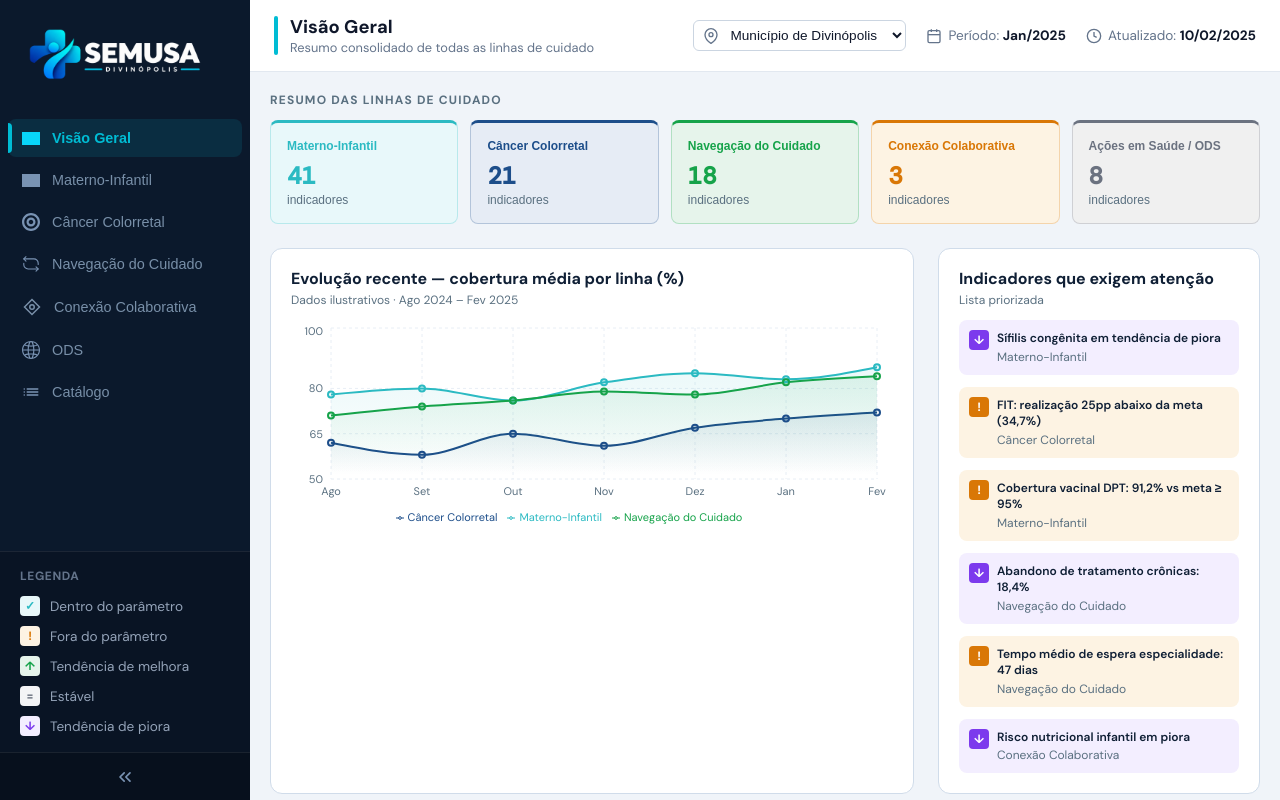
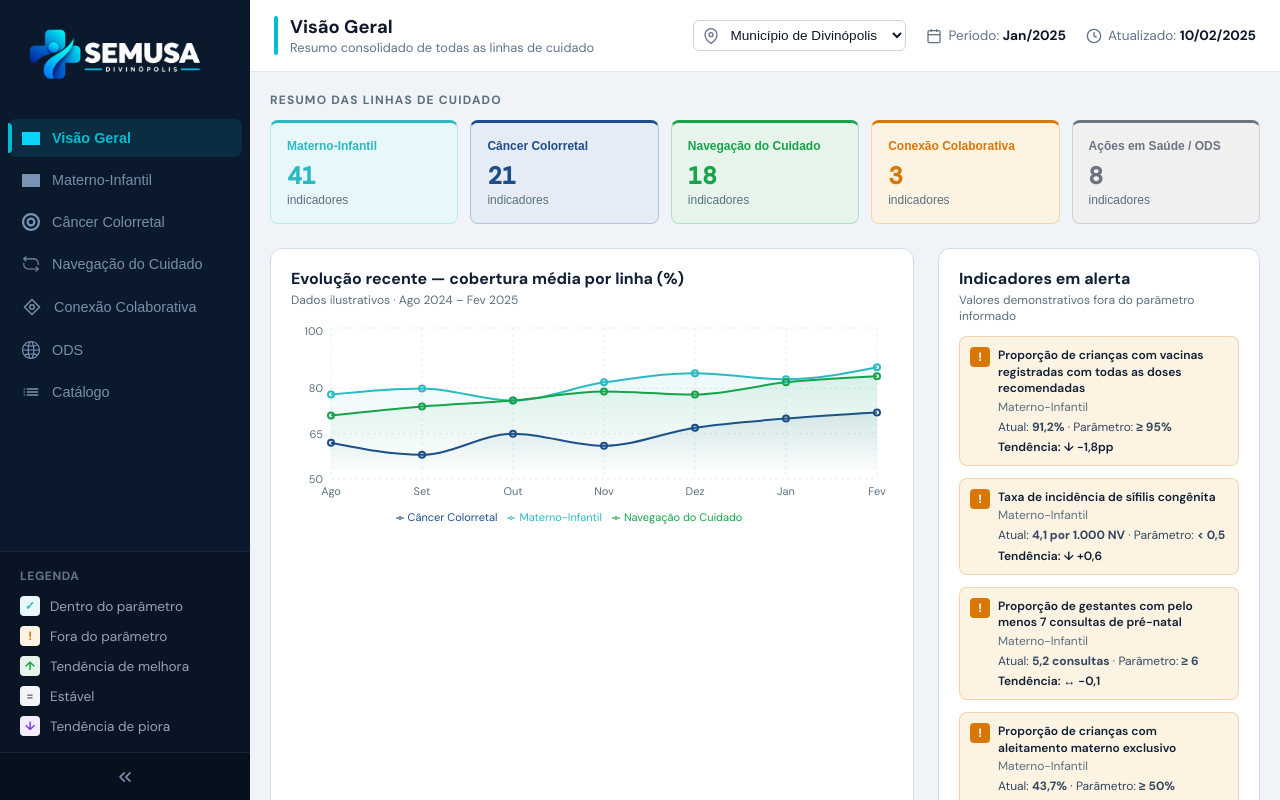
Before and after one commit to Matheus-Emanue123/Dashboard-SEMUSA, a React (Vite) app in the folder frontend/: page / in a window 1280 px wide. Shown: the top 800 px of the page. Built offline with nearby package versions, Linux system fonts and the light colour scheme; grey boxes are pictures that could not be loaded.

Commit message:
feat(frontend): adiciona indicadores em alerta

```diff
--- a/frontend/src/pages/Dashboard/AttentionList.jsx
+++ b/frontend/src/pages/Dashboard/AttentionList.jsx
@@ -1,23 +1,27 @@
-import { ATTENTION_INDICATORS, STATUS_STYLES } from "../../services/overviewDashboard";
+import { ALERT_INDICATORS } from "../../services/catalogIndicators";
+import { STATUS_STYLES } from "../../services/overviewDashboard";
 import SectionHeading from "./SectionHeading";
 
 function AttentionList() {
   return (
     <article className="dashboard-panel attention-list">
       <SectionHeading
-        title="Indicadores que exigem atenção"
-        subtitle="Lista priorizada"
+        title="Indicadores em alerta"
+        subtitle="Valores demonstrativos fora do parâmetro informado"
       />
 
       <ul className="attention-list__items">
-        {ATTENTION_INDICATORS.map((item) => {
-          const status = STATUS_STYLES[item.status];
+        {ALERT_INDICATORS.length ? ALERT_INDICATORS.map((item) => {
+          const status = STATUS_STYLES.alert;
+          const value = item.unit && !item.value.endsWith(item.unit)
+            ? `${item.value} ${item.unit}`
+            : item.value;
 
           return (
             <li
-              key={item.label}
+              key={item.id}
               className="attention-item"
-              style={{ backgroundColor: status.background }}
+              style={{ backgroundColor: status.background, borderColor: status.softBorder }}
             >
               <span
                 className="attention-item__badge"
@@ -27,12 +31,22 @@ function AttentionList() {
                 {status.symbol}
               </span>
               <div>
-                <p className="attention-item__label">{item.label}</p>
+                <p className="attention-item__label">{item.name}</p>
                 <p className="attention-item__line">{item.line}</p>
+                <p className="attention-item__comparison">
+                  Atual: <strong>{value}</strong>
+                  <span aria-hidden="true"> · </span>
+                  Parâmetro: <strong>{item.parameter}</strong>
+                </p>
+                {item.trend !== "—" ? (
+                  <p className="attention-item__trend">
+                    Tendência: {item.trend}
+                  </p>
+                ) : null}
               </div>
             </li>
           );
-        })}
+        }) : <li className="attention-list__empty">Nenhum indicador demonstrativo fora do parâmetro.</li>}
       </ul>
     </article>
   );
--- a/frontend/src/pages/Dashboard/Dashboard.css
+++ b/frontend/src/pages/Dashboard/Dashboard.css
@@ -126,6 +126,8 @@
   display: flex;
   flex-direction: column;
   gap: 12px;
+  max-height: 480px;
+  overflow-y: auto;
 }
 
 .attention-item {
@@ -133,6 +135,7 @@
   align-items: flex-start;
   gap: 8px;
   padding: 10px;
+  border: 1px solid;
   border-radius: 8px;
 }
 
@@ -161,6 +164,31 @@
   margin: 2px 0 0;
   font-size: 0.75rem;
   color: #5a7080;
+}
+
+.attention-item__comparison,
+.attention-item__trend {
+  margin: 4px 0 0;
+  font-size: 0.75rem;
+  line-height: 1.35;
+}
+
+.attention-item__comparison {
+  color: #33485f;
+}
+
+.attention-item__trend {
+  font-weight: 600;
+}
+
+.attention-list__empty {
+  margin-top: 12px;
+  padding: 16px;
+  border-radius: 8px;
+  background: #f0f4f9;
+  color: #5a7080;
+  font-size: 0.875rem;
+  text-align: center;
 }
 
 .status-bars {
--- a/frontend/src/services/catalogIndicators.js
+++ b/frontend/src/services/catalogIndicators.js
@@ -8,6 +8,7 @@ function ficha(id, name, line, extra = {}) {
     value: extra.value ?? "—",
     unit: extra.unit ?? "",
     parameter: extra.parameter ?? "A definir",
+    parameterStatus: extra.parameterStatus ?? "unevaluated",
     status: extra.status ?? "stable",
     trend: extra.trend ?? "—",
     period: extra.period ?? "—",
@@ -26,19 +27,19 @@ const ODS = "Ações em Saúde / ODS";
 
 export const MATERNO_FICHA_INDICATORS = [
   ficha("mi01", "Proporção de crianças com vacinas registradas com todas as doses recomendadas", MATERNO, {
-    value: "91,2%", unit: "%", parameter: "≥ 95%", status: "alert", trend: "↓ -1,8pp", period: "Dez/2024",
+    value: "91,2%", unit: "%", parameter: "≥ 95%", parameterStatus: "outside", status: "alert", trend: "↓ -1,8pp", period: "Dez/2024",
     source: "SI-PNI / SIPNI", frequency: "Quadrimestral",
   }),
   ficha("mi02", "Taxa de incidência de sífilis gestacional", MATERNO, {
     unit: "por 1.000 NV", parameter: "A definir", frequency: "Anual", source: "SINAN / SINASC",
   }),
   ficha("mi03", "Taxa de incidência de sífilis congênita", MATERNO, {
-    value: "4,1", unit: "por 1.000 NV", parameter: "< 0,5", status: "worsening", trend: "↓ +0,6",
+    value: "4,1", unit: "por 1.000 NV", parameter: "< 0,5", parameterStatus: "outside", status: "worsening", trend: "↓ +0,6",
     period: "Dez/2024", source: "SINAN", frequency: "Anual",
   }),
   ficha("mi04", "Número de casos novos de AIDS em menores de 1 ano", MATERNO, { unit: "casos", frequency: "Anual", source: "SINAN" }),
   ficha("mi05", "Taxa de mortalidade infantil (TMI)", MATERNO, {
-    value: "8,3", unit: "por 1.000 NV", parameter: "< 10", status: "ok", trend: "↑ -0,7",
+    value: "8,3", unit: "por 1.000 NV", parameter: "< 10", parameterStatus: "within", status: "ok", trend: "↑ -0,7",
     period: "2024", source: "SIM / SINASC", frequency: "Anual",
   }),
   ficha("mi06", "Razão de mortalidade materna (RMM)", MATERNO, { unit: "por 100 mil NV", frequency: "Anual", source: "SIM / SINASC" }),
@@ -49,7 +50,7 @@ export const MATERNO_FICHA_INDICATORS = [
   ficha("mi11", "Proporção de crianças com 1 ou mais internações no último ano", MATERNO, { unit: "%", source: "SIH/SUS" }),
   ficha("mi12", "Percentual de internações por condições sensíveis à APS (ICSAP)", MATERNO, { unit: "%", source: "SIH/SUS" }),
   ficha("mi13", "Proporção de gestantes com pelo menos 7 consultas de pré-natal", MATERNO, {
-    value: "5,2", unit: "consultas", parameter: "≥ 6", status: "alert", trend: "↔ -0,1",
+    value: "5,2", unit: "consultas", parameter: "≥ 6", parameterStatus: "outside", status: "alert", trend: "↔ -0,1",
     period: "Jan/2025", source: "e-SUS / PEC", frequency: "Mensal",
   }),
   ficha("mi14", "Proporção de gestantes com pelo menos 7 registros de pressão arterial", MATERNO, { unit: "%", source: "e-SUS / PEC" }),
@@ -67,13 +68,13 @@ export const MATERNO_FICHA_INDICATORS = [
   ficha("mi26", "Proporção de pessoas avaliadas sobre insegurança alimentar", MATERNO, { unit: "%", source: "SISVAN" }),
   ficha("mi27", "Proporção de preenchimento do formulário de marcadores de consumo alimentar", MATERNO, { unit: "%", source: "SISVAN" }),
   ficha("mi28", "Proporção de crianças com aleitamento materno exclusivo", MATERNO, {
-    value: "43,7%", unit: "%", parameter: "≥ 50%", status: "alert", trend: "↑ +2,1pp",
+    value: "43,7%", unit: "%", parameter: "≥ 50%", parameterStatus: "outside", status: "alert", trend: "↑ +2,1pp",
     period: "Dez/2024", source: "e-SUS / PEC", frequency: "Semestral",
   }),
   ficha("mi29", "Proporção de pelo menos 2 visitas ACS/TACS (30 dias e 6 meses de vida)", MATERNO, { unit: "%", source: "e-SUS / PEC" }),
   ficha("mi30", "Proporção de visitas do ACS entre o 2º e o 6º mês de vida", MATERNO, { unit: "%", source: "e-SUS / PEC" }),
   ficha("mi31", "Proporção de consultas entre a 1ª e a 12ª semana de gestação", MATERNO, {
-    value: "78,4%", unit: "%", parameter: "≥ 70%", status: "ok", trend: "↑ +3,2pp",
+    value: "78,4%", unit: "%", parameter: "≥ 70%", parameterStatus: "within", status: "ok", trend: "↑ +3,2pp",
     period: "Jan/2025", source: "e-SUS / PEC", frequency: "Mensal",
   }),
   ficha("mi32", "Tempo de espera porta-médico hospitalar", MATERNO, { unit: "minutos", source: "Sistemas hospitalares" }),
@@ -90,11 +91,11 @@ export const CANCER_FICHA_INDICATORS = [
     unit: "%", parameter: "> 75%", frequency: "Semestral", source: "e-SUS / PEC",
   }),
   ficha("cc02", "Proporção de teste imunohistoquímico fecal (FIT) positivos", CANCER, {
-    value: "34,7%", unit: "%", parameter: "≥ 60%", status: "alert", trend: "↑ +5,1pp",
+    value: "34,7%", unit: "%", parameter: "≥ 60%", parameterStatus: "outside", status: "alert", trend: "↑ +5,1pp",
     period: "Jan/2025", source: "e-SUS / PEC", frequency: "Anual",
   }),
   ficha("cc03", "Proporção de colonoscopias realizadas", CANCER, {
-    value: "61,5%", unit: "%", parameter: "≥ 80%", status: "alert", trend: "↑ +8,3pp",
+    value: "61,5%", unit: "%", parameter: "≥ 80%", parameterStatus: "outside", status: "alert", trend: "↑ +8,3pp",
     period: "Dez/2024", source: "PEC / AAE", frequency: "Anual",
   }),
   ficha("cc04", "Tempo médio estimado para acesso à consulta especializada", CANCER, {
@@ -103,7 +104,7 @@ export const CANCER_FICHA_INDICATORS = [
   ficha("cc05", "Tempo médio estimado para resultado da biópsia", CANCER, { unit: "dias", source: "Sistemas hospitalares" }),
   ficha("cc06", "Proporção de pessoas com consulta no hospital do câncer em até 30 dias após suspeita", CANCER, { unit: "%", source: "UNACOM" }),
   ficha("cc07", "Proporção de pessoas com tratamento iniciado em até 60 dias após diagnóstico", CANCER, {
-    value: "72,3%", unit: "%", parameter: "≥ 80%", status: "alert", trend: "↑ +4,1pp",
+    value: "72,3%", unit: "%", parameter: "≥ 80%", parameterStatus: "outside", status: "alert", trend: "↑ +4,1pp",
     period: "Dez/2024", source: "SIH/SUS + Hospital", frequency: "Semestral",
   }),
   ficha("cc08", "Incidência de pessoas internadas durante o tratamento", CANCER, { unit: "casos", source: "UNACOM" }),
@@ -114,7 +115,7 @@ export const CANCER_FICHA_INDICATORS = [
   ficha("cc13", "Taxa de incidência de câncer colorretal", CANCER, { unit: "por 100 mil", source: "RHC / SIM" }),
   ficha("cc14", "Anos potenciais de vida perdidos (APVP) por câncer colorretal", CANCER, { unit: "anos", source: "SIM" }),
   ficha("cc15", "Taxa de sobrevivência de pessoas com CCR após 3 anos de diagnóstico", CANCER, {
-    value: "67,2%", unit: "%", parameter: "≥ 70%", status: "alert", trend: "↑ +1,4pp",
+    value: "67,2%", unit: "%", parameter: "≥ 70%", parameterStatus: "outside", status: "alert", trend: "↑ +1,4pp",
     period: "2022-2024", source: "SIH/SUS + RHC", frequency: "Anual",
   }),
   ficha("cc16", "Taxa de sobrevivência de pessoas com CCR após 5 anos de diagnóstico", CANCER, { unit: "%", source: "SIH/SUS + RHC" }),
@@ -131,6 +132,7 @@ export const ODS_CATALOG_INDICATORS = ODS_PANELS.flatMap((panel) =>
         status: item.status,
         trend: item.trend,
         parameter: item.meta,
+        parameterStatus: item.parameterStatus ?? "unevaluated",
         source: "Layout ilustrativo ODS",
         frequency: "A definir",
       },
@@ -154,3 +156,7 @@ export const CATALOG_INDICATORS = [
   ...CONEXAO_INDICATORS,
   ...ODS_CATALOG_INDICATORS,
 ];
+
+export const ALERT_INDICATORS = CATALOG_INDICATORS.filter(
+  (indicator) => indicator.parameterStatus === "outside",
+);
--- a/frontend/src/services/overviewDashboard.js
+++ b/frontend/src/services/overviewDashboard.js
@@ -143,39 +143,6 @@ export const PAGE_META = {
   },
 };
 
-export const ATTENTION_INDICATORS = [
-  {
-    label: "Sífilis congênita em tendência de piora",
-    line: "Materno-Infantil",
-    status: "worsening",
-  },
-  {
-    label: "FIT: realização 25pp abaixo da meta (34,7%)",
-    line: "Câncer Colorretal",
-    status: "alert",
-  },
-  {
-    label: "Cobertura vacinal DPT: 91,2% vs meta ≥ 95%",
-    line: "Materno-Infantil",
-    status: "alert",
-  },
-  {
-    label: "Abandono de tratamento crônicas: 18,4%",
-    line: "Navegação do Cuidado",
-    status: "worsening",
-  },
-  {
-    label: "Tempo médio de espera especialidade: 47 dias",
-    line: "Navegação do Cuidado",
-    status: "alert",
-  },
-  {
-    label: "Risco nutricional infantil em piora",
-    line: "Conexão Colaborativa",
-    status: "worsening",
-  },
-];
-
 export const LINE_STATUS = [
   { linha: "Materno-Infantil", ok: 3, alert: 2, worsening: 1, color: "#2bbac2" },
   { linha: "Câncer Colorretal", ok: 1, alert: 3, worsening: 1, color: "#1d4e8a" },
```
Also changed, not shown: frontend/src/services/indicators.js (+19 -0 lines), frontend/src/services/linePages.js (+7 -7 lines).
